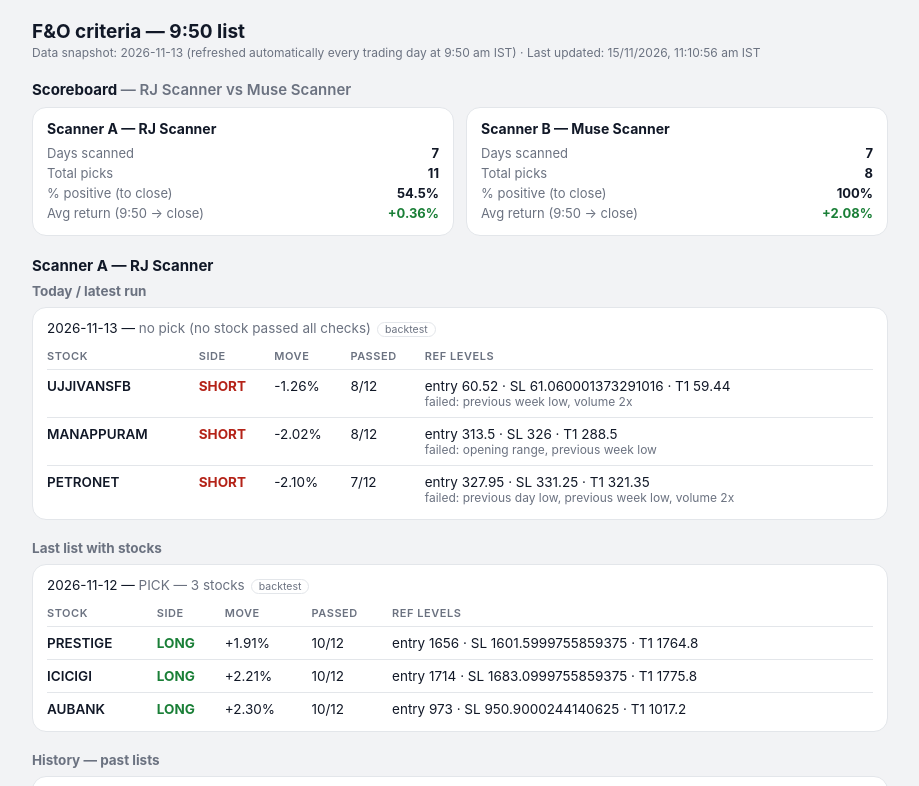
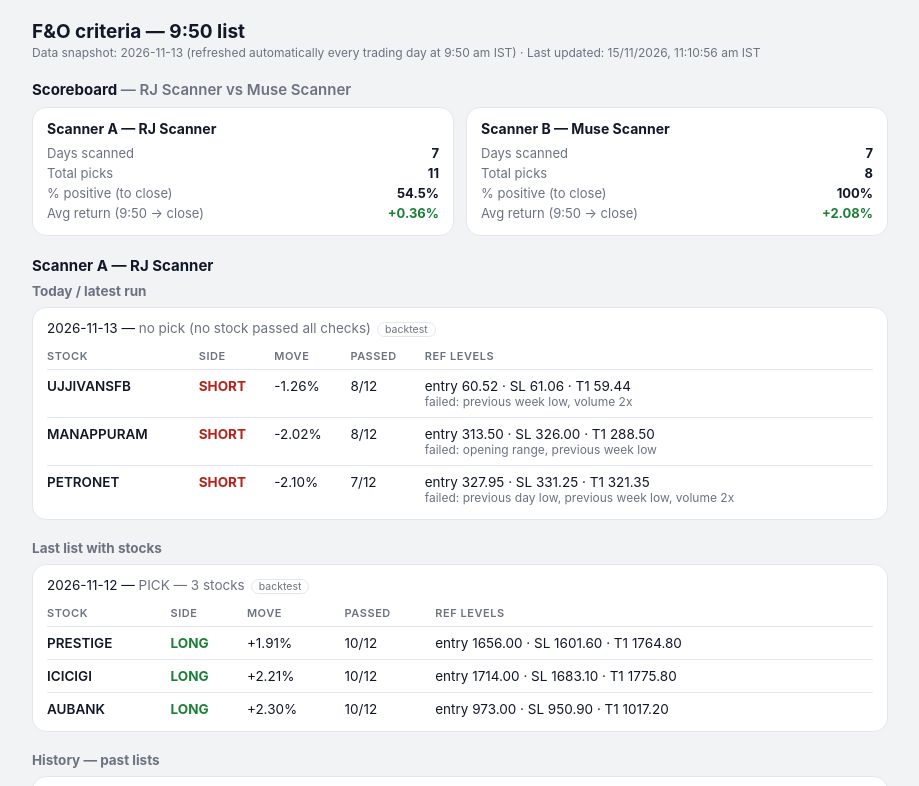
Before and after one commit to jadhavruturaj51-maker/rutzstock, a plain HTML site: page docs/index.html in a window 1280 px wide. Shown: the top 786 px of the page, without its empty margins (180-1099 px from the left). Drawn offline with Linux system fonts and the light colour scheme.

Commit message:
Round SL/T1 levels to 2 decimals

```diff
--- a/docs/index.html
+++ b/docs/index.html
@@ -109,7 +109,7 @@ function fmtPct(v) {
 function stockRows(day, rows, isPick) {
   var out = "";
   rows.forEach(function (p) {
-    var lv = "entry " + p.entry + " · SL " + p.sl + " · T1 " + p.t1;
+    var lv = "entry " + Number(p.entry).toFixed(2) + " · SL " + Number(p.sl).toFixed(2) + " · T1 " + Number(p.t1).toFixed(2);
     if (!isPick && p.failed && p.failed.length) {
       lv += '<span class="failed">failed: ' + p.failed.join(", ") + "</span>";
     }
--- a/docs/results.json
+++ b/docs/results.json
@@ -13,7 +13,7 @@
       "entry": 60.52,
       "passed": 8,
       "move_pct": -1.26,
-      "sl": 61.060001373291016,
+      "sl": 61.06,
       "t1": 59.44,
       "failed": [
        "previous week low",
@@ -104,7 +104,7 @@
       "entry": 1656.0,
       "passed": 10,
       "move_pct": 1.91,
-      "sl": 1601.5999755859375,
+      "sl": 1601.6,
       "t1": 1764.8,
       "close": 1693.9,
       "return_pct": 2.29
@@ -114,7 +114,7 @@
       "entry": 1714.0,
       "passed": 10,
       "move_pct": 2.21,
-      "sl": 1683.0999755859375,
+      "sl": 1683.1,
       "t1": 1775.8,
       "close": 1700.6,
       "return_pct": -0.78
@@ -124,7 +124,7 @@
       "entry": 973.0,
       "passed": 10,
       "move_pct": 2.3,
-      "sl": 950.9000244140625,
+      "sl": 950.9,
       "t1": 1017.2,
       "close": 979.35,
       "return_pct": 0.65
@@ -147,7 +147,7 @@
       "entry": 2394.9,
       "passed": 9,
       "move_pct": 0.42,
-      "sl": 2381.800048828125,
+      "sl": 2381.8,
       "t1": 2421.1,
       "failed": [
        "volume 2x"
@@ -158,7 +158,7 @@
       "entry": 412.7,
       "passed": 9,
       "move_pct": 4.22,
-      "sl": 397.1499938964844,
+      "sl": 397.15,
       "t1": 443.8,
       "failed": [
        "move under 2.5%"
@@ -174,7 +174,7 @@
       "entry": 1656.0,
       "passed": 10,
       "move_pct": 1.91,
-      "sl": 1601.5999755859375,
+      "sl": 1601.6,
       "t1": 1764.8,
       "close": 1693.9,
       "return_pct": 2.29
@@ -196,7 +196,7 @@
       "entry": 1714.0,
       "passed": 9,
       "move_pct": 2.21,
-      "sl": 1683.0999755859375,
+      "sl": 1683.1,
       "t1": 1775.8,
       "failed": [
        "VWAP distance 0.5%"
@@ -207,7 +207,7 @@
       "entry": 179.6,
       "passed": 9,
       "move_pct": 2.35,
-      "sl": 175.9199981689453,
+      "sl": 175.92,
       "t1": 186.96,
       "failed": [
        "sector strength 1%"
@@ -218,7 +218,7 @@
       "entry": 491.45,
       "passed": 9,
       "move_pct": 0.77,
-      "sl": 484.6000061035156,
+      "sl": 484.6,
       "t1": 505.15,
       "failed": [
        "VWAP distance 0.5%"
@@ -240,7 +240,7 @@
       "entry": 1339.4,
       "passed": 10,
       "move_pct": 2.19,
-      "sl": 1326.699951171875,
+      "sl": 1326.7,
       "t1": 1364.8,
       "close": 1336.4,
       "return_pct": -0.22
@@ -250,7 +250,7 @@
       "entry": 1124.2,
       "passed": 10,
       "move_pct": 1.31,
-      "sl": 1113.3499755859375,
+      "sl": 1113.35,
       "t1": 1145.9,
       "close": 1100.0,
       "return_pct": -2.15
@@ -272,7 +272,7 @@
       "entry": 1876.6,
       "passed": 9,
       "move_pct": 0.9,
-      "sl": 1859.0999755859375,
+      "sl": 1859.1,
       "t1": 1911.6,
       "failed": [
        "volume 2x"
@@ -294,7 +294,7 @@
       "entry": 371.35,
       "passed": 9,
       "move_pct": 2.17,
-      "sl": 363.1499938964844,
+      "sl": 363.15,
       "t1": 387.75,
       "failed": [
        "volume 2x"
@@ -310,7 +310,7 @@
       "entry": 94.35,
       "passed": 10,
       "move_pct": 1.87,
-      "sl": 92.9800033569336,
+      "sl": 92.98,
       "t1": 97.09,
       "close": 96.79,
       "return_pct": 2.59
@@ -322,7 +322,7 @@
       "entry": 371.35,
       "passed": 9,
       "move_pct": 2.17,
-      "sl": 363.1499938964844,
+      "sl": 363.15,
       "t1": 387.75,
       "failed": [
        "RSI limit"
@@ -333,7 +333,7 @@
       "entry": 79.72,
       "passed": 9,
       "move_pct": 2.38,
-      "sl": 78.48999786376953,
+      "sl": 78.49,
       "t1": 82.18,
       "failed": [
        "RSI limit"
@@ -344,7 +344,7 @@
       "entry": 974.0,
       "passed": 9,
       "move_pct": 2.12,
-      "sl": 955.9000244140625,
+      "sl": 955.9,
       "t1": 1010.2,
       "failed": [
        "VWAP distance 0.5%"
@@ -390,7 +390,7 @@
       "entry": 12.59,
       "passed": 7,
       "move_pct": -1.33,
-      "sl": 12.829999923706055,
+      "sl": 12.83,
       "t1": 12.11,
       "failed": [
        "previous day low",
@@ -421,7 +421,7 @@
       "entry": 12.59,
       "passed": 8,
       "move_pct": -1.33,
-      "sl": 12.829999923706055,
+      "sl": 12.83,
       "t1": 12.11,
       "failed": [
        "previous day low",
@@ -457,7 +457,7 @@
       "entry": 1797.2,
       "passed": 9,
       "move_pct": 0.68,
-      "sl": 1778.699951171875,
+      "sl": 1778.7,
       "t1": 1834.2,
       "failed": [
        "opening range"
@@ -518,7 +518,7 @@
       "entry": 2167.0,
       "passed": 9,
       "move_pct": 2.17,
-      "sl": 2101.199951171875,
+      "sl": 2101.2,
       "t1": 2298.6,
       "failed": [
        "sector strength 1%"
@@ -540,7 +540,7 @@
       "entry": 733.05,
       "passed": 10,
       "move_pct": 1.81,
-      "sl": 725.7999877929688,
+      "sl": 725.8,
       "t1": 747.55,
       "close": 745.2,
       "return_pct": 1.66
@@ -550,7 +550,7 @@
       "entry": 4843.0,
       "passed": 10,
       "move_pct": 1.86,
-      "sl": 4750.39990234375,
+      "sl": 4750.4,
       "t1": 5028.2,
       "close": 4834.6,
       "return_pct": -0.17
@@ -562,7 +562,7 @@
       "entry": 1814.4,
       "passed": 9,
       "move_pct": 3.3,
-      "sl": 1784.0999755859375,
+      "sl": 1784.1,
       "t1": 1875.0,
       "failed": [
        "move under 2.5%"
@@ -573,7 +573,7 @@
       "entry": 3751.8,
       "passed": 9,
       "move_pct": 4.17,
-      "sl": 3655.39990234375,
+      "sl": 3655.4,
       "t1": 3944.6,
       "failed": [
        "move under 2.5%"
@@ -584,7 +584,7 @@
       "entry": 1065.95,
       "passed": 9,
       "move_pct": 5.23,
-      "sl": 1039.6500244140625,
+      "sl": 1039.65,
       "t1": 1118.55,
       "failed": [
        "move under 2.5%"
@@ -600,7 +600,7 @@
       "entry": 351.9,
       "passed": 10,
       "move_pct": 2.15,
-      "sl": 345.70001220703125,
+      "sl": 345.7,
       "t1": 364.3,
       "close": 358.3,
       "return_pct": 1.82
@@ -622,7 +622,7 @@
       "entry": 1734.9,
       "passed": 9,
       "move_pct": 1.44,
-      "sl": 1720.300048828125,
+      "sl": 1720.3,
       "t1": 1764.1,
       "failed": [
        "VWAP distance 0.5%"
@@ -633,7 +633,7 @@
       "entry": 4843.0,
       "passed": 9,
       "move_pct": 1.86,
-      "sl": 4750.39990234375,
+      "sl": 4750.4,
       "t1": 5028.2,
       "failed": [
        "RSI limit"
@@ -674,7 +674,7 @@
       "entry": 1704.1,
       "passed": 10,
       "move_pct": 2.07,
-      "sl": 1653.4000244140625,
+      "sl": 1653.4,
       "t1": 1805.5,
       "close": 1739.0,
       "return_pct": 2.05
@@ -684,7 +684,7 @@
       "entry": 1703.6,
       "passed": 10,
       "move_pct": 1.59,
-      "sl": 1656.199951171875,
+      "sl": 1656.2,
       "t1": 1798.4,
       "close": 1710.9,
       "return_pct": 0.43
@@ -696,7 +696,7 @@
       "entry": 1913.3,
       "passed": 10,
       "move_pct": 2.49,
-      "sl": 1860.9000244140625,
+      "sl": 1860.9,
       "t1": 2018.1,
       "failed": []
      },
@@ -705,7 +705,7 @@
       "entry": 389.5,
       "passed": 10,
       "move_pct": 2.47,
-      "sl": 380.04998779296875,
+      "sl": 380.05,
       "t1": 408.4,
       "failed": []
      },
@@ -714,7 +714,7 @@
       "entry": 417.7,
       "passed": 10,
       "move_pct": 2.34,
-      "sl": 406.70001220703125,
+      "sl": 406.7,
       "t1": 439.7,
       "failed": []
      }
@@ -728,7 +728,7 @@
       "entry": 1227.9,
       "passed": 10,
       "move_pct": 2.24,
-      "sl": 1194.199951171875,
+      "sl": 1194.2,
       "t1": 1295.3,
       "close": 1237.5,
       "return_pct": 0.78
@@ -748,7 +748,7 @@
       "entry": 1037.15,
       "passed": 10,
       "move_pct": 1.98,
-      "sl": 1006.8499755859375,
+      "sl": 1006.85,
       "t1": 1097.75,
       "close": 1075.0,
       "return_pct": 3.65
@@ -760,7 +760,7 @@
       "entry": 1913.3,
       "passed": 10,
       "move_pct": 2.49,
-      "sl": 1860.9000244140625,
+      "sl": 1860.9,
       "t1": 2018.1,
       "failed": []
      },
@@ -769,7 +769,7 @@
       "entry": 140.9,
       "passed": 8,
       "move_pct": 1.61,
-      "sl": 137.61000061035156,
+      "sl": 137.61,
       "t1": 147.48,
       "failed": [
        "sector strength 1%",
```
Also changed, not shown: 1 other file.
